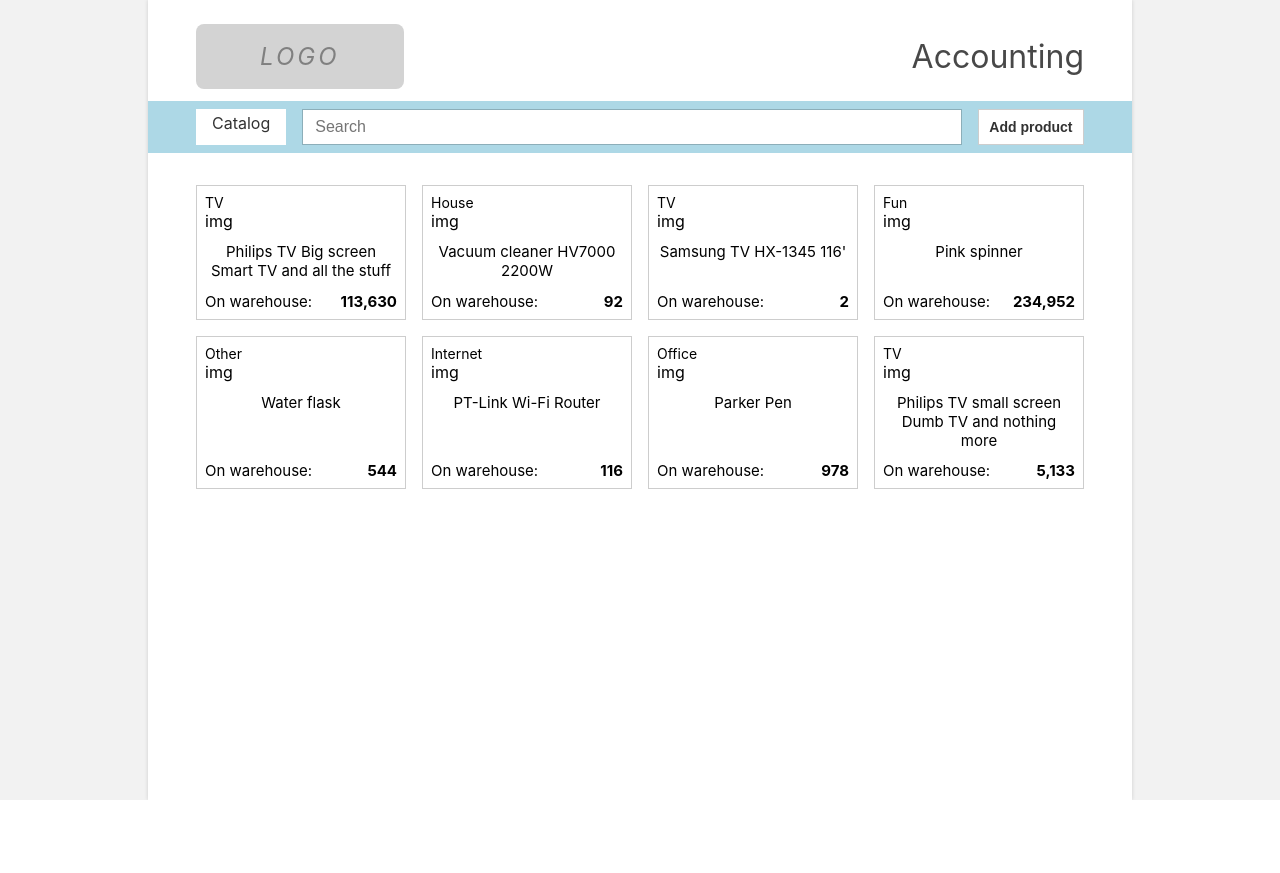
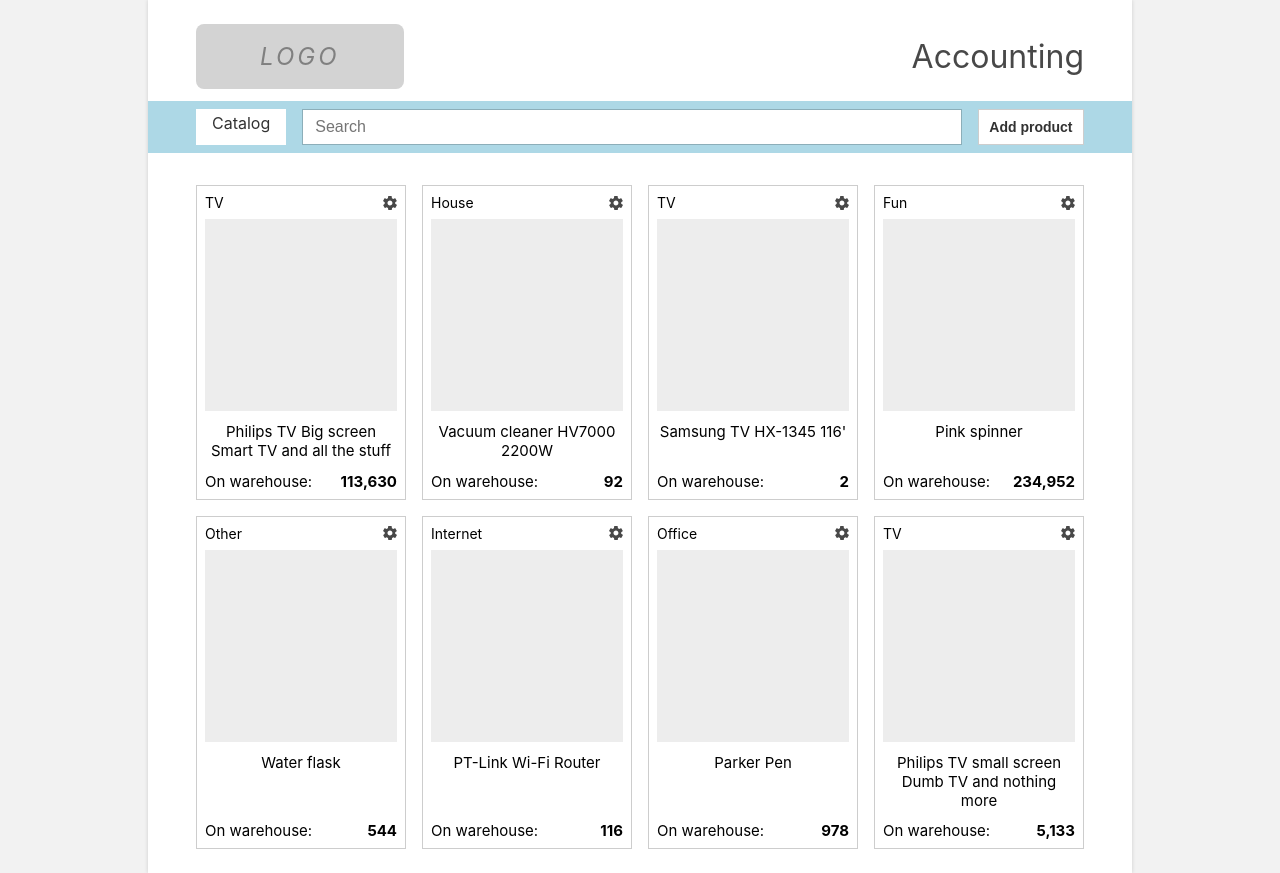
Before and after one commit to artischockee/shop-accounting, a React (Create React App) app: page / in a window 1280 px wide. Before the commit the page ends 800 px from the top, so only its background shows below. Built offline with nearby package versions, Linux system fonts and the light colour scheme.

Commit message:
Add new props; wrap top-section in a div; add ProductCardMenu

```diff
--- a/src/components/ProductCard.js
+++ b/src/components/ProductCard.js
@@ -1,30 +1,54 @@
 import React from 'react';
 import PropTypes from 'prop-types';
+import SVGCogwheel from '../svg-components/Cogwheel';
+import ProductCardMenu from '../containers/ProductCardMenu';
 
 const getReadableQuantity = (quantity) => quantity.toLocaleString();
 
 const ProductCard = ({
   category,
   name,
-  quantity
+  quantity,
+  img,
+  id,
+  switchSettingsMenu,
+  displaySettingsMenu
 }) => (
   <div className="product-card">
-    <p className="product-card__category">{category}</p>
-    <div className="product-card__image-placeholder"><span>img</span></div>
+
+    <div className="product-card__top-section">
+      <p className="product-card__category">{category}</p>
+      <button className="button button_type_svg" onClick={switchSettingsMenu}>
+        <SVGCogwheel className="button__svg" />
+      </button>
+    </div>
+
+    <ProductCardMenu visible={displaySettingsMenu} id={id} />
+
+    <div className="product-card__image-container">
+      {/* <img className="product-card__image" src={img} alt={name} /> */}
+    </div>
+
     <p className="product-card__product-name">{name}</p>
+
     <p className="product-card__warehouse-info">
       On warehouse:
       <span className="product-card__items-left">
         {getReadableQuantity(quantity)}
       </span>
     </p>
+
   </div>
 );
 
 ProductCard.propTypes = {
   category: PropTypes.string.isRequired,
   name: PropTypes.string.isRequired,
-  quantity: PropTypes.number.isRequired
+  quantity: PropTypes.number.isRequired,
+  img: PropTypes.string,
+  id: PropTypes.number.isRequired,
+  switchSettingsMenu: PropTypes.func.isRequired,
+  displaySettingsMenu: PropTypes.bool.isRequired
 };
 
 export default ProductCard;
```
